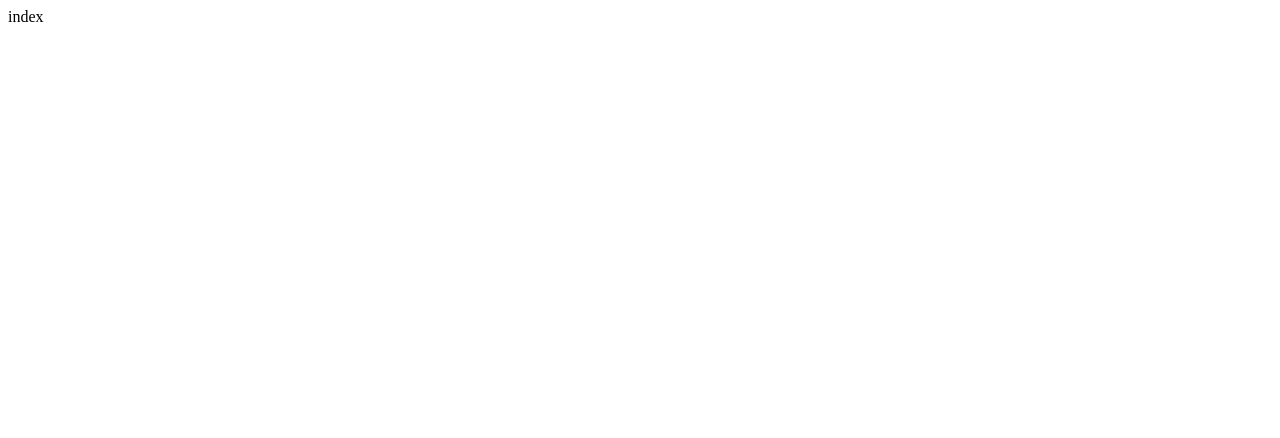
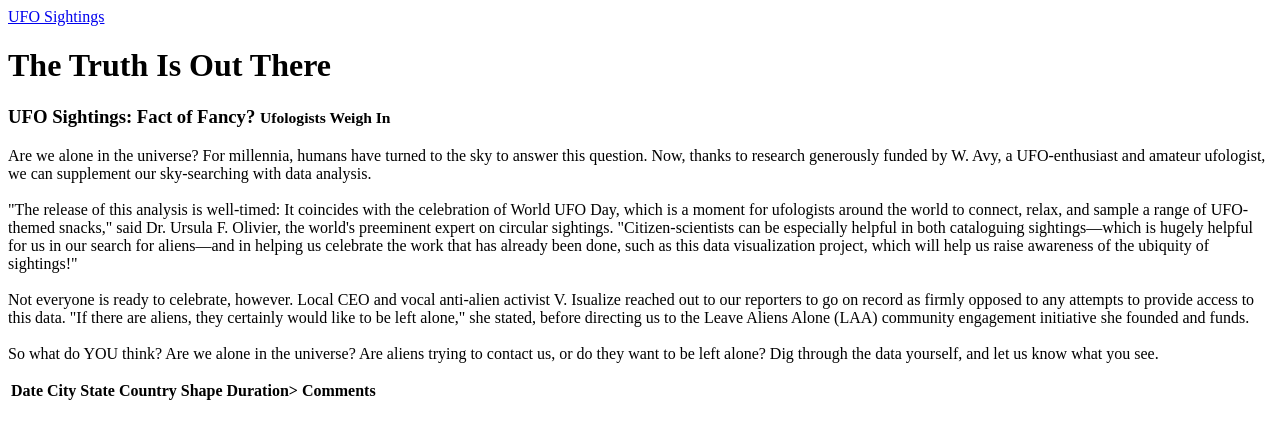
Before and after one commit to Abigail-Woolf/UFOs, a plain HTML site: page index.html in a window 1280 px wide. Drawn offline with Linux system fonts and the light colour scheme.

Commit message:
Updated file with tables

```diff
--- a/index.html
+++ b/index.html
@@ -1 +1,60 @@
-index
+<!DOCTYPE html>
+<html lang="en">
+<head>
+    <meta charset="UTF-8">
+    <meta name="viewport" content="width=device-width, initial-scale=1.0">
+    <title><link
+        rel="stylesheet"
+        href="https://maxcdn.bootstrapcdn.com/bootstrap/4.0.0/css/bootstrap.min.css"
+        integrity="sha384-Gn5384xqQ1aoWXA+058RXPxPg6fy4IWvTNh0E263XmFcJlSAwiGgFAW/dAiS6JXm"
+        crossorigin="anonymous"/>
+        <link rel="stylesheet" href="static/css/style.css">
+      /></title>
+</head>
+<body>
+    <div class="wrapper">
+        <nav class="navbar navbar-expand-lg">
+            <a class="navbar-brand" href="index.html">UFO Sightings</a>
+        </nav>
+    </div>
+    <div class="jumbotron">
+        <h1>The Truth Is Out There</h1>
+    </div>
+    <div class="container-fluid">
+        <div class="row">
+          <div class="col-md-4">
+            <h3>UFO Sightings: Fact of Fancy? <small>Ufologists Weigh In</small></h3>
+          </div>
+          <div class="col-md-8">
+            <p>
+              Are we alone in the universe? For millennia, humans have turned to the sky to answer this question. Now, thanks to research generously funded by W. Avy, a UFO-enthusiast and amateur ufologist, we can supplement our sky-searching with data analysis.<br><br>"The release of this analysis is well-timed: It coincides with the celebration of World UFO Day, which is a moment for ufologists around the world to connect, relax, and sample a range of UFO-themed snacks," said Dr. Ursula F. Olivier, the world's preeminent expert on circular sightings. "Citizen-scientists can be especially helpful in both cataloguing sightings—which is hugely helpful for us in our search for aliens—and in helping us celebrate the work that has already been done, such as this data visualization project, which will help us raise awareness of the ubiquity of sightings!"<br><br>Not everyone is ready to celebrate, however. Local CEO and vocal anti-alien activist V. Isualize reached out to our reporters to go on record as firmly opposed to any attempts to provide access to this data. "If there are aliens, they certainly would like to be left alone," she stated, before directing us to the Leave Aliens Alone (LAA) community engagement initiative she founded and funds.<br><br>So what do YOU think? Are we alone in the universe? Are aliens trying to contact us, or do they want to be left alone? Dig through the data yourself, and let us know what you see.
+
+
+            </p>
+          </div>
+        </div>
+      </div>
+      <div class="container-fluid">
+          <div class="row">
+              <div class="col-md-3">
+
+              </div>
+              <div class="cole-md-9">
+                  <table class="table table-striped">
+                      <thread>
+                          <tr>
+                              <th>Date</th>
+                              <th>City</th>
+                              <th>State</th>
+                              <th>Country</th>
+                              <th>Shape</th>
+                              <th>Duration></th>
+                              <th>Comments</th>
+                          </tr>
+                      </thread>
+                  </table>
+              </div>
+          </div>
+      </div>
+</body>
+</html>
```
